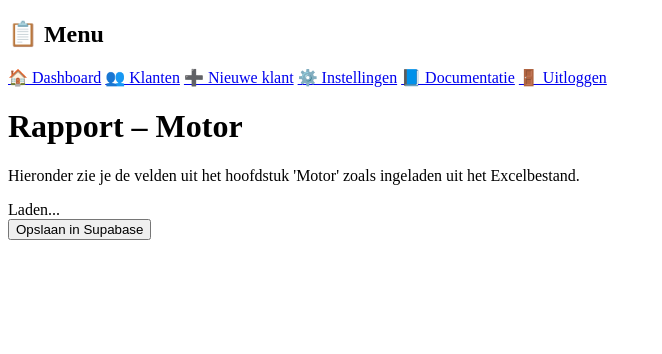
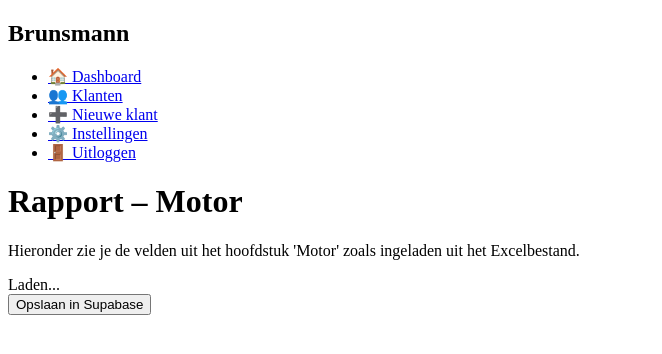
Before and after one commit to BrunsmannExperts/Appv2, a website with bundled scripts: page rapport_motor.html in a window 1280 px wide. Shown: the whole page, without its empty margins (0-662 px from the left). Built offline with nearby package versions, Linux system fonts and the light colour scheme; a script that the page names is missing.

Commit message:
Add files via upload

```diff
--- a/sidebar.html
+++ b/sidebar.html
@@ -1,10 +1,14 @@
-
-<div class="sidebar">
-  <h2>📋 Menu</h2>
-  <a href="dashboard.html">🏠 Dashboard</a>
-  <a href="klanten_overzicht.html">👥 Klanten</a>
-  <a href="klant_detail.html">➕ Nieuwe klant</a>
-  <a href="instellingen.html">⚙️ Instellingen</a>
-  <a href="documentatie.html">📘 Documentatie</a>
-  <a href="index.html">🚪 Uitloggen</a>
-</div>
+<aside class="sidebar">
+  <div class="sidebar-header">
+    <h2>Brunsmann</h2>
+  </div>
+  <nav>
+    <ul>
+      <li><a href="dashboard.html">🏠 Dashboard</a></li>
+      <li><a href="klanten_overzicht.html">👥 Klanten</a></li>
+      <li><a href="klant_toevoegen.html">➕ Nieuwe klant</a></li>
+      <li><a href="instellingen.html">⚙️ Instellingen</a></li>
+      <li><a href="login.html" onclick="localStorage.removeItem('brunsmann_ingelogd')">🚪 Uitloggen</a></li>
+    </ul>
+  </nav>
+</aside>
```
Also changed, not shown: instellingen.html (+14 -23 lines).
